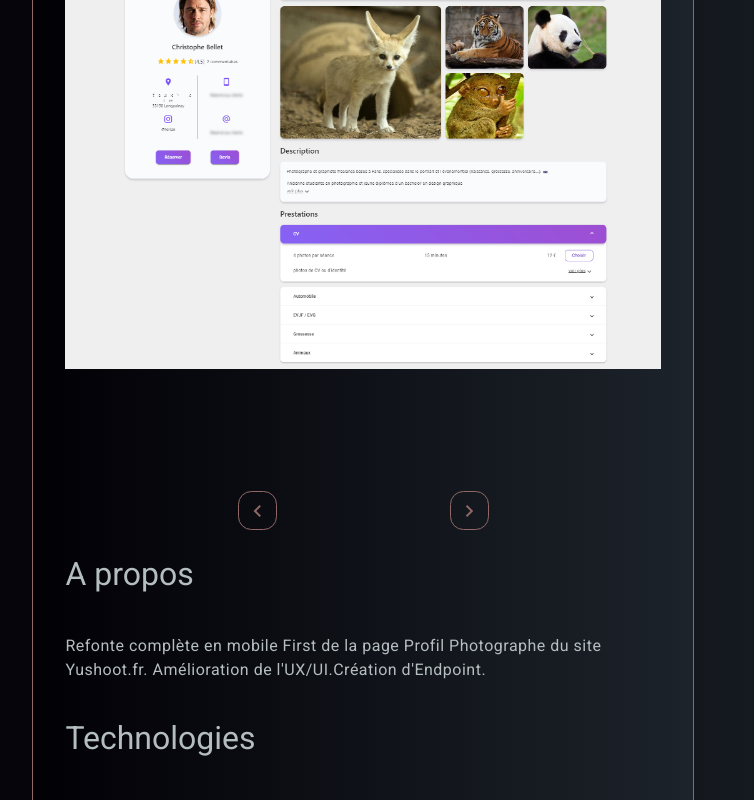
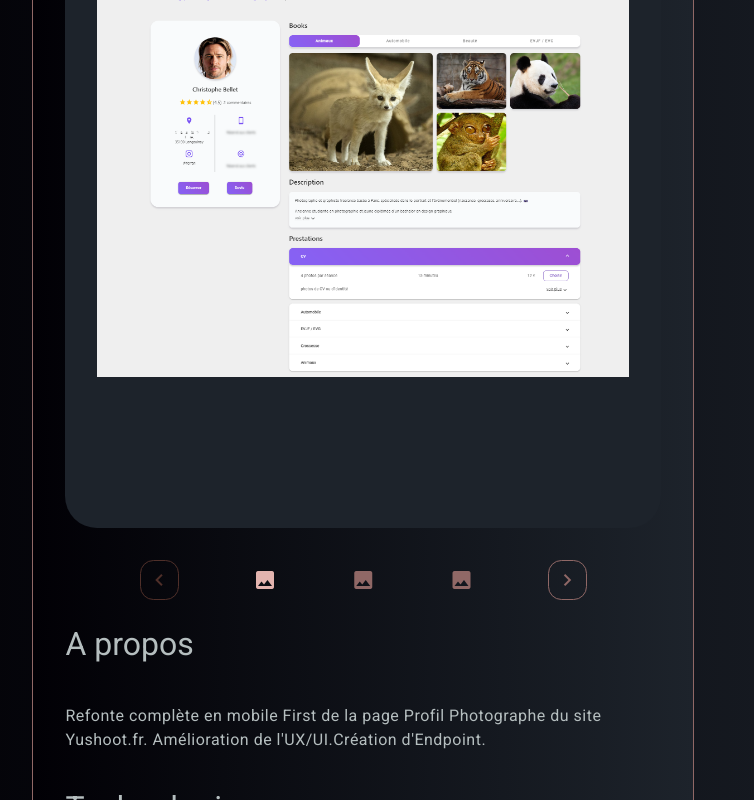
Before and after one commit to ChrisVai/portfolioFront, an Angular app: page /projects in a window 1280 px wide. Shown: the part 800-1600 px from the top of the page, without its empty margins (150-904 px from the left). Built offline with nearby package versions, Linux system fonts and the light colour scheme.

Commit message:
update carousel

```diff
--- a/src/app/features/projects/components/carousel/carousel.component.css
+++ b/src/app/features/projects/components/carousel/carousel.component.css
@@ -5,22 +5,33 @@
 }
 
 .imgContainer {
+  display: flex;
+  justify-content: center;
+  align-items: center;
+  overflow: hidden;
+  position: relative;
+  border-radius: 2em;
   height: 40em;
   max-height: 40em;
+  background: #1D232B;
+  padding: 2em;
 }
 
 img {
+  position :relative !important;
   object-fit: contain;
-  position: relative !important;
+  vertical-align: middle;
+  display: inline-block;
 }
 
 .navButtons {
+  margin-top: 2em;
   display: flex;
   justify-content: space-evenly;
+  align-items: center;
 }
 
 button {
-  margin-top: 2em;
   position: relative;
   color: var(--primary-color-mid-copper);
   background: none;
@@ -34,8 +45,23 @@ button {
     transition: box-shadow 0.3s ease-in-out;
     cursor: pointer;
   }
+
+  &:disabled {
+    color: var(--primary-color-dark-copper);
+    border: solid 1px var(--primary-color-dark-copper);
+    cursor: default;
+  }
 }
 
 .mat-icon {
   display: flex;
 }
+
+div {
+  display: flex;
+  justify-content: space-evenly;
+  color: var(--primary-color-mid-copper);
+  &.isSelected {
+    color: var(--primary-color-light-copper);
+  }
+}
--- a/src/app/features/projects/components/carousel/carousel.component.html
+++ b/src/app/features/projects/components/carousel/carousel.component.html
@@ -2,10 +2,13 @@
   <img [ngSrc]="imgUrl[index]" fill alt="Capture d'écran" priority>
 </div>
 <div class="navButtons">
-  <button class="leftBtn" (click)="prevPicture()">
+  <button [disabled]="isFirst()" (click)="prevPicture()">
     <mat-icon fontIcon="chevron_left"></mat-icon>
   </button>
-  <button class="rightBtn" (click)="nextPicture()">
+  @for(url of imgUrl; track url; let i= $index) {
+    <div [ngClass]="{'isSelected': isSelected(i)}"><mat-icon fontIcon="image"/></div>
+  }
+  <button [disabled]="isLast()" (click)="nextPicture()">
     <mat-icon fontIcon="chevron_right"></mat-icon>
   </button>
 </div>
--- a/src/app/features/projects/components/carousel/carousel.component.ts
+++ b/src/app/features/projects/components/carousel/carousel.component.ts
@@ -1,5 +1,5 @@
 import {Component, Input} from '@angular/core';
-import {NgOptimizedImage} from "@angular/common";
+import {NgClass, NgOptimizedImage} from "@angular/common";
 import {MatIcon} from "@angular/material/icon";
 import {OutlinedButtonComponent} from "../../../../shared/components/outlined-button/outlined-button.component";
 
@@ -10,6 +10,7 @@ import {OutlinedButtonComponent} from "../../../../shared/components/outlined-bu
     NgOptimizedImage,
     MatIcon,
     OutlinedButtonComponent,
+    NgClass,
   ],
   templateUrl: './carousel.component.html',
   styleUrl: './carousel.component.css'
@@ -18,7 +19,8 @@ export class CarouselComponent {
   @Input({required: true}) imgUrl!: string[];
   index: number = 0;
 
-  nextPicture(): void {
+
+  nextPicture() {
     if(this.index < this.imgUrl.length -1) {
       this.index ++;
     }
@@ -29,4 +31,16 @@ export class CarouselComponent {
       this.index --;
     }
   }
+
+  isFirst(): boolean {
+    return this.index === 0;
+  }
+
+  isLast(): boolean {
+    return this.index === this.imgUrl.length -1
+  }
+
+  isSelected(index: number) {
+    return index === this.index;
+  }
 }
```
